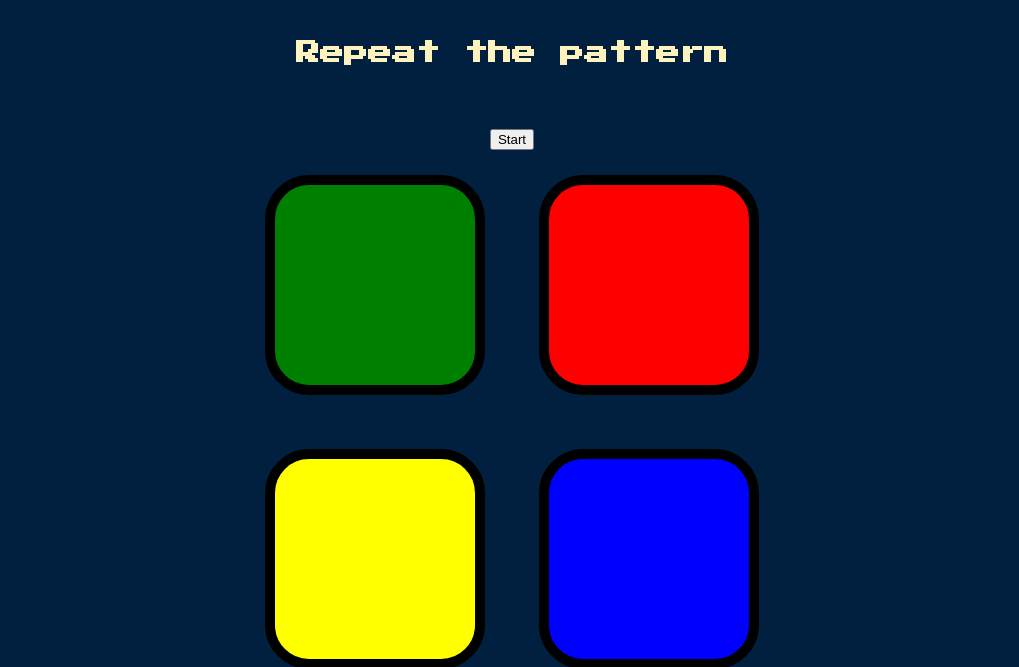
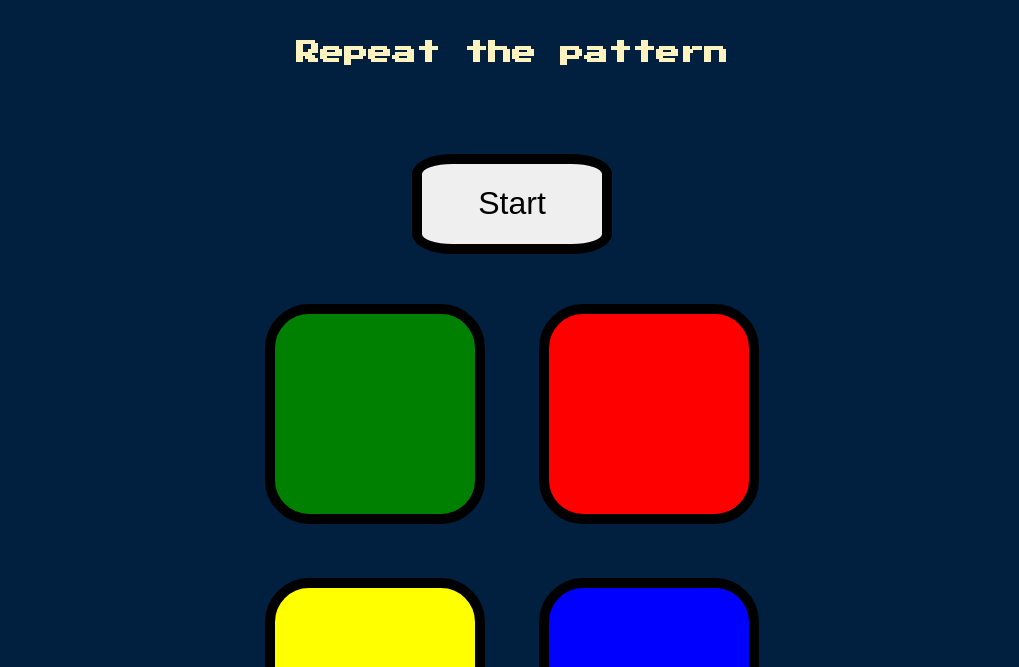
Before and after one commit to ahmedhuzair/Simon-Game, a plain HTML site: page index.html in a window 1280 px wide. Shown: the part 133-800 px from the top of the page, without its empty margins (128-1147 px from the left). Drawn offline with nearby package versions, Linux system fonts and the light colour scheme.

Commit message:
Update styles.css

```diff
--- a/styles.css
+++ b/styles.css
@@ -32,6 +32,16 @@ h2 {
   border-radius: 20%;
 }
 
+.start-btn {
+  margin: 25px;
+  display: inline-block;
+  height: 100px;
+  width: 200px;
+  border: 10px solid black;
+  border-radius: 20%;
+  font-size: xx-large;
+}
+
 .game-over {
   background-color: red;
   opacity: 0.8;
```
